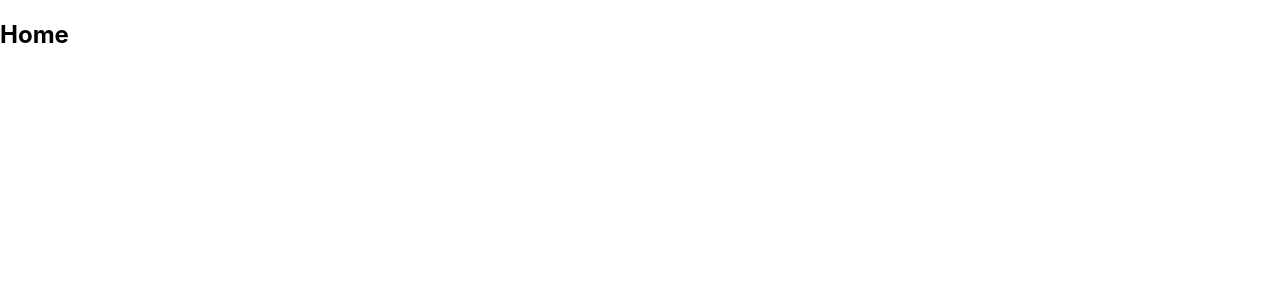
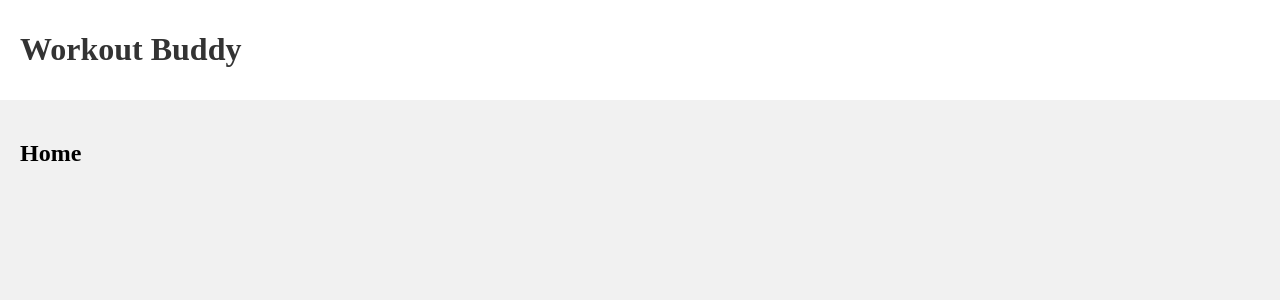
Before and after one commit to lshefferman/mernstackintro, a React (Create React App) app in the folder frontend/: page / in a window 1280 px wide. Shown: the top 300 px of the page. Built offline with nearby package versions, Linux system fonts and the light colour scheme.

Commit message:
basic react frontend

```diff
--- a/frontend/src/App.js
+++ b/frontend/src/App.js
@@ -2,11 +2,13 @@ import { BrowserRouter, Routes, Route } from "react-router-dom";
 
 // pages and components
 import Home from "./pages/Home";
+import Navbar from "./components/Navbar";
 
 function App() {
   return (
     <div className="App">
       <BrowserRouter>
+        <Navbar />
         <div className="pages">
           <Routes>
             <Route path="/" element={<Home />} />
--- /dev/null
+++ b/frontend/src/components/Navbar.js
@@ -0,0 +1,15 @@
+import { Link } from "react-router-dom";
+
+const Navbar = () => {
+  return (
+    <header>
+      <div className="container">
+        <Link to="/">
+          <h1>Workout Buddy</h1>
+        </Link>
+      </div>
+    </header>
+  );
+};
+
+export default Navbar;
--- a/frontend/src/index.css
+++ b/frontend/src/index.css
@@ -1,13 +1,35 @@
-body {
-  margin: 0;
-  font-family: -apple-system, BlinkMacSystemFont, 'Segoe UI', 'Roboto', 'Oxygen',
-    'Ubuntu', 'Cantarell', 'Fira Sans', 'Droid Sans', 'Helvetica Neue',
-    sans-serif;
-  -webkit-font-smoothing: antialiased;
-  -moz-osx-font-smoothing: grayscale;
+/* layout */
+
+:root {
+  --primary: #1aac83;
+  --error: #e7195a;
 }
 
-code {
-  font-family: source-code-pro, Menlo, Monaco, Consolas, 'Courier New',
-    monospace;
+body {
+  background: #f1f1f1;
+  margin: 0;
 }
+
+header {
+  background: #fff;
+}
+
+header .container {
+  max-width: 1400px;
+  margin: 0 auto;
+  padding: 10px 20px;
+  display: flex;
+  align-items: center;
+  justify-content: space-between;
+}
+
+header a {
+  color: #333;
+  text-decoration: none;
+}
+
+.pages {
+  max-width: 1400px;
+  padding: 20px;
+  margin: 0;
+}
```
